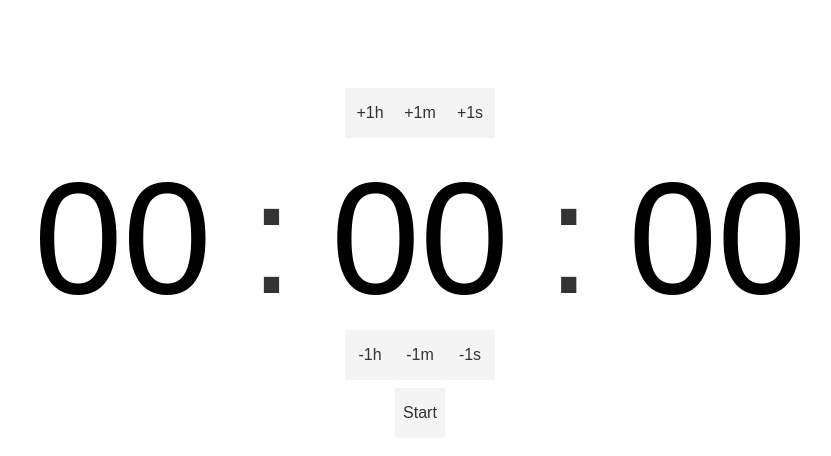
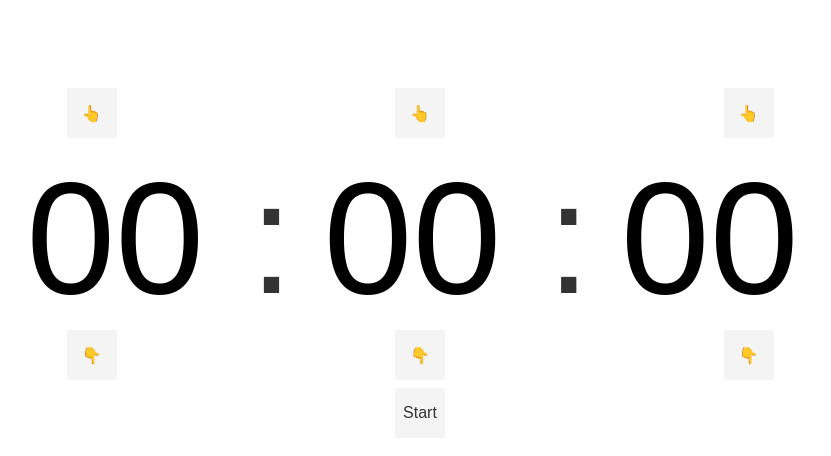
Before and after one commit to JackyIsCool/svelte-timer, a Svelte app: page / in a window 1280 px wide. Shown: the top 456 px of the page, without its empty margins (220-1051 px from the left). Built offline with nearby package versions, Linux system fonts and the light colour scheme.

Commit message:
Bug fixed: time always can't change, and use html to limit the input to number

```diff
--- a/src/App.svelte
+++ b/src/App.svelte
@@ -14,14 +14,7 @@
 		secondLeft --;
 	}
 	function syncTypedTime() {
-		if (typeof formatedHour == "number" && typeof formatedMinute == "number" && typeof formatedSecond == "number") {
-			secondLeft = parseInt(formatedHour) * 3600 + parseInt(formatedMinute) * 60 + parseInt(formatedSecond);
-		}
-		else {
-			formatedHour = String(Math.floor(secondLeft / 3600)).padStart(2, '0');
-			formatedMinute = String(Math.floor(secondLeft % 3600 / 60)).padStart(2, '0');
-			formatedSecond = String(Math.floor(secondLeft % 60)).padStart(2, '0');
-		}
+		secondLeft = parseInt(formatedHour) * 3600 + parseInt(formatedMinute) * 60 + parseInt(formatedSecond);
 	}
 	function alertTimeUp() {
 		alert("Time Up");
@@ -40,22 +33,22 @@
 <main>
 	<section>
 		<div class="button-container">
-			<button on:click={() => addTime(3600)}>+1h</button>
-			<button on:click={() => addTime(60)}>+1m</button>
-			<button on:click={() => addTime(1)}>+1s</button>
+			<button on:click={() => addTime(3600)}>👆</button>
+			<button on:click={() => addTime(60)}>👆</button>
+			<button on:click={() => addTime(1)}>👆</button>
 		</div>
 		<div class="time-container">
-			<input on:blur={syncTypedTime} bind:value={formatedHour} class="time-text"/>
+			<input type="number" on:blur={syncTypedTime} bind:value={formatedHour} class="time-text"/>
 			<div class="time-text">:</div>
-			<input on:blur={syncTypedTime} bind:value={formatedMinute} class="time-text"/>
+			<input type="number" on:blur={syncTypedTime} bind:value={formatedMinute} class="time-text"/>
 			<div class="time-text">:</div>
-			<input on:blur={syncTypedTime} bind:value={formatedSecond} class="time-text"/>
+			<input type="number" on:blur={syncTypedTime} bind:value={formatedSecond} class="time-text"/>
 		</div>
 
 		<div class="button-container">
-			<button on:click={() => addTime(-3600)}>-1h</button>
-			<button on:click={() => addTime(-60)}>-1m</button>
-			<button on:click={() => addTime(-1)}>-1s</button>
+			<button on:click={() => addTime(-3600)}>👇</button>
+			<button on:click={() => addTime(-60)}>👇</button>
+			<button on:click={() => addTime(-1)}>👇</button>
 		</div>
 	</section>
 	<button on:click={toggleOnOff}>
@@ -77,7 +70,7 @@
 	}
 	.button-container {
 		display: flex;
-		justify-content: center;
+		justify-content: space-evenly;
 	}
 	button {
 		border: none;
```
